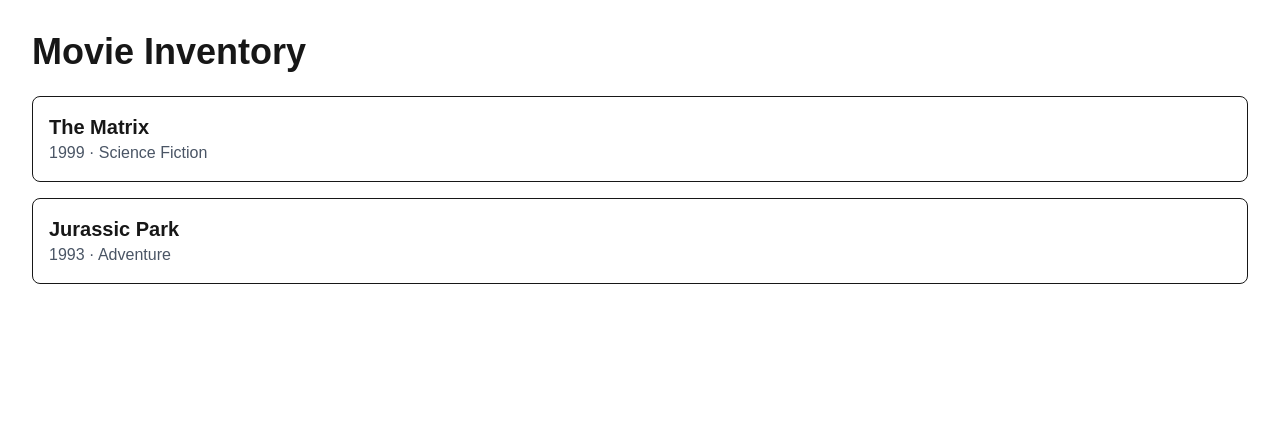
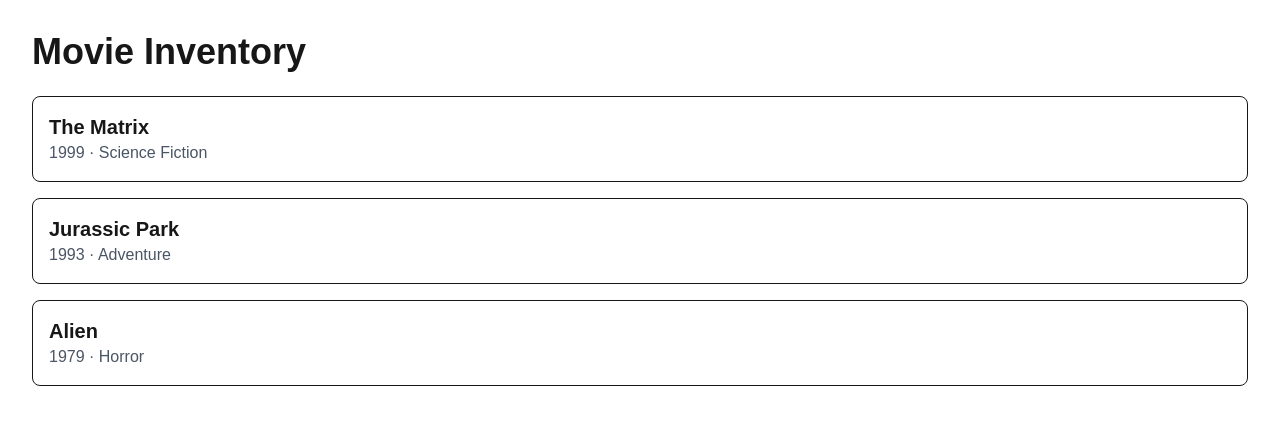
Before and after one commit to spacetacos1/Movie-Inventory-demo, a Next.js app: page / in a window 1280 px wide. Shown: the top 424 px of the page. Built offline with nearby package versions, Linux system fonts and the light colour scheme.

Commit message:
Added reusable and shared movie type

```diff
--- a/src/app/page.tsx
+++ b/src/app/page.tsx
@@ -1,6 +1,25 @@
 import MovieCard from "@/components/MovieCard";
+import type { Movie } from "@/types/movie";
 
 export default function Home() {
+  const movies: Movie[] = [ //movies is the name of the array
+    {
+      title: "The Matrix",
+      year: 1999,
+      genre: "Science Fiction",
+    },
+    {
+      title: "Jurassic Park",
+      year: 1993,
+      genre: "Adventure",
+    },
+    {
+      title: "Alien",
+      year: 1979,
+      genre: "Horror",
+    },
+  ];
+
   return (
     <main className="p-8">
       <h1 className="mb-6 text-4xl font-bold">
@@ -8,21 +27,12 @@
       </h1>
 
       <div className="space-y-4">
-        <MovieCard
-          movie={{
-            title: "The Matrix",
-            year: 1999,
-            genre: "Science Fiction",
-          }}
-        />
-
-        <MovieCard
-          movie={{
-            title: "Jurassic Park",
-            year: 1993,
-            genre: "Adventure",
-          }}
-        />
+        {movies.map((movie) => (
+          <MovieCard
+            key={movie.title}
+            movie={movie}
+          />
+        ))}
       </div>
     </main>
   );
--- a/src/components/MovieCard.tsx
+++ b/src/components/MovieCard.tsx
@@ -1,8 +1,4 @@
-type Movie = {
-  title: string;
-  year: number;
-  genre: string;
-};
+import type { Movie } from "@/types/movie";
 
 type MovieCardProps = {
   movie: Movie;
--- /dev/null
+++ b/src/types/movie.ts
@@ -0,0 +1,5 @@
+export type Movie = {
+    title: string;
+    year: number;
+    genre: string;
+};
```
